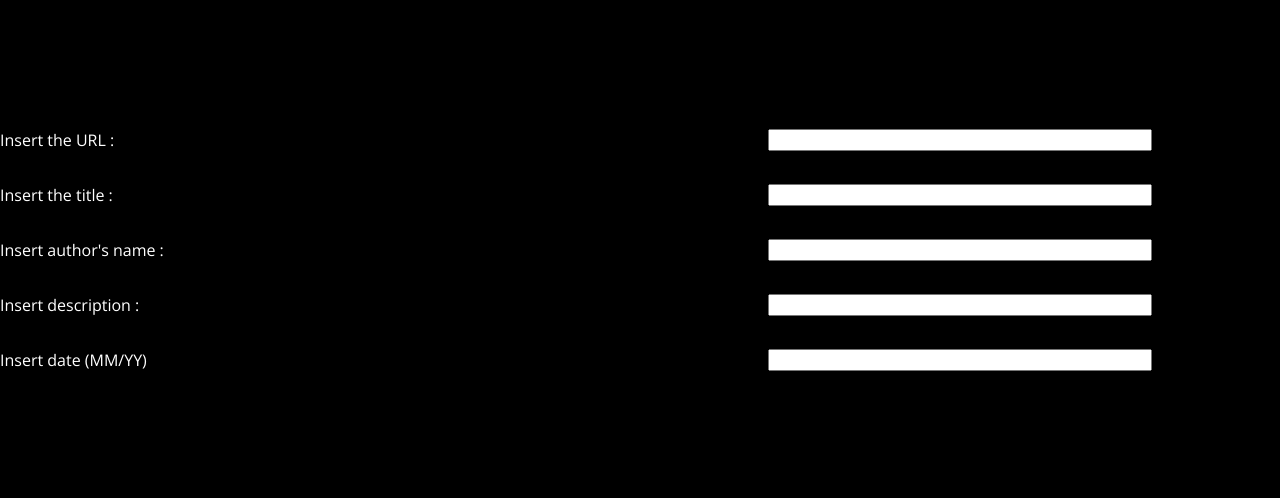
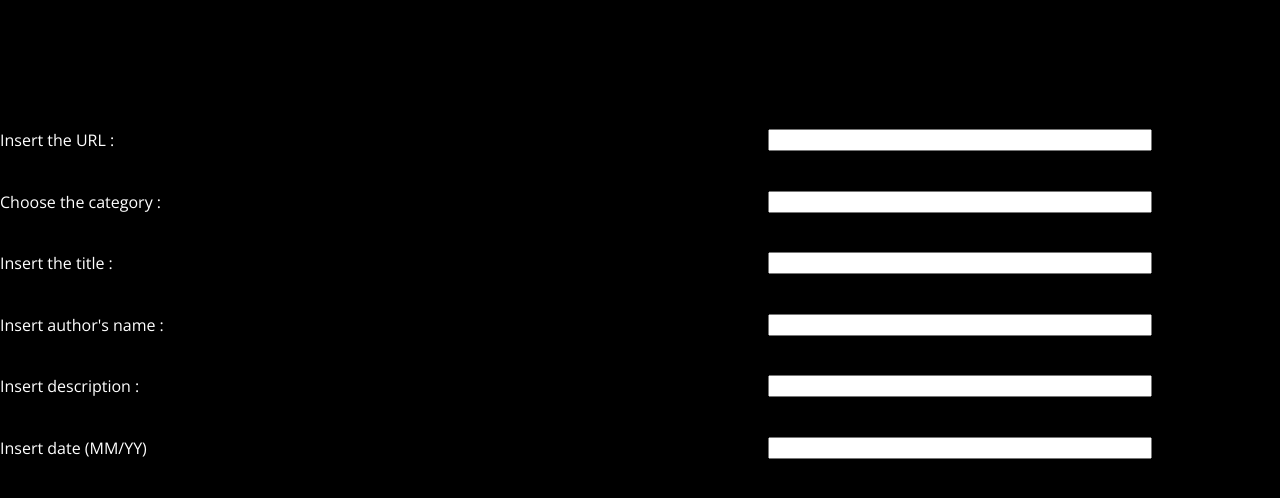
Before and after one commit to biben-hub/SimplonE-learning, a Flask app: page /addvideo in a window 1280 px wide. Shown: the part 250-748 px from the top of the page. Run offline with Flask 2, Linux system fonts and the light colour scheme.

Commit message:
checker si il y'a des différences entre ma branche et la main

```diff
--- a/templates/addvideo.html
+++ b/templates/addvideo.html
@@ -20,6 +20,9 @@
         <label for="add-vid">Insert the URL :</label>
         <input type="text" name="add-vid" id="add-vid">
 
+        <label for="">Choose the category :</label>
+        <input type="text" name="" id="">
+
         <label for="">Insert the title :</label>
         <input type="text" name="" id="">
 
```
